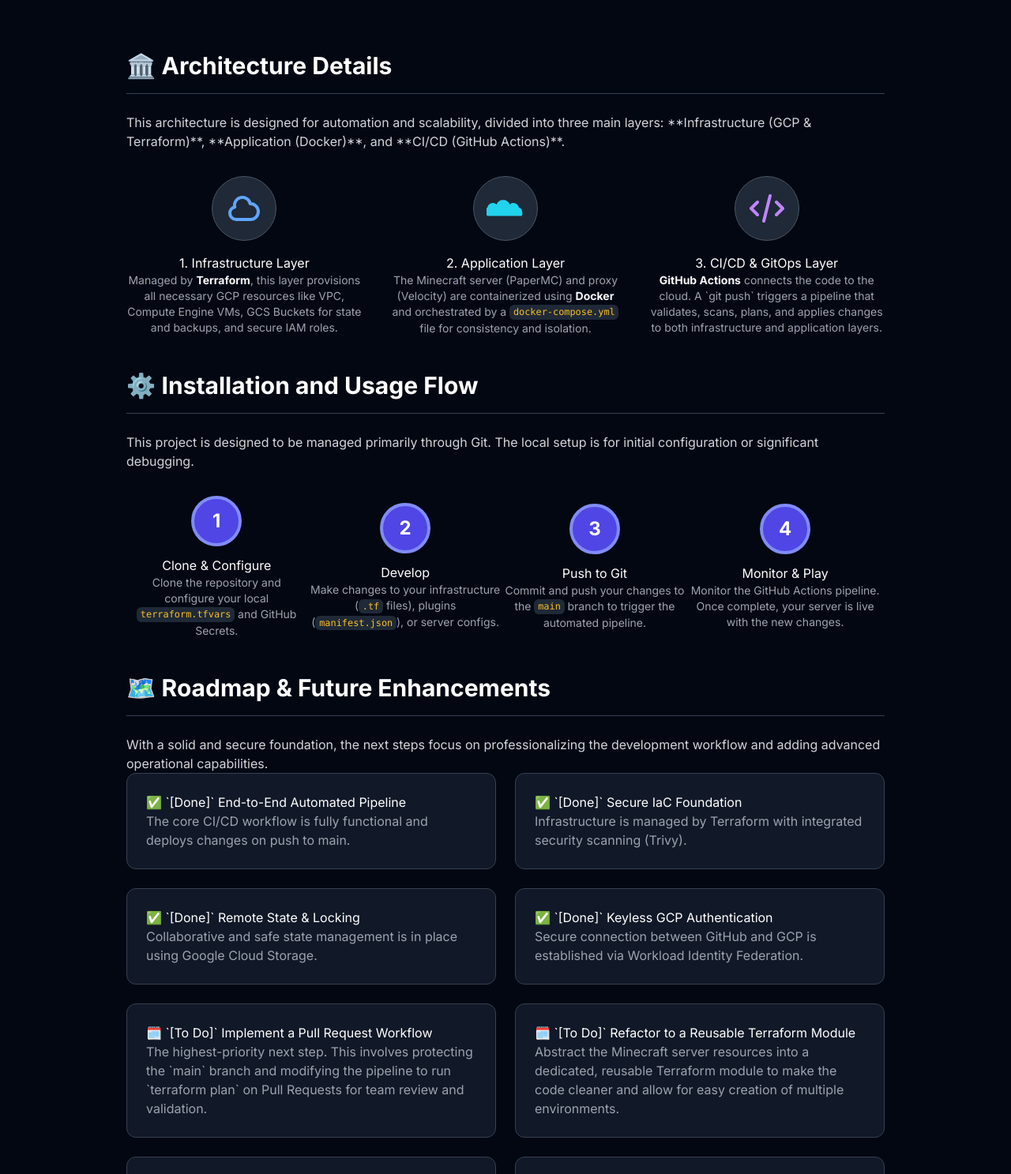
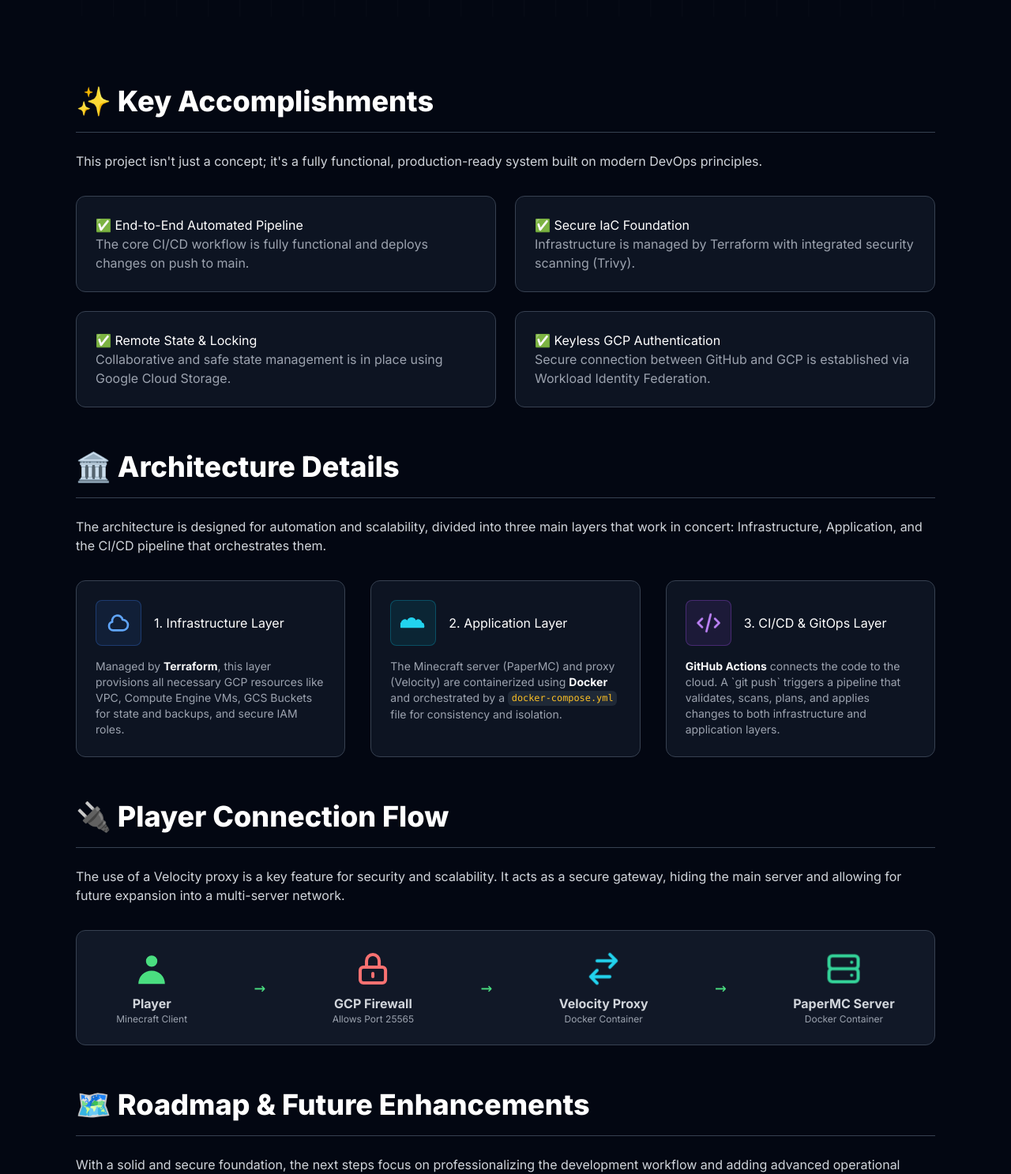
Before and after one commit to lucascardosobarbeiro/server-mine-v2, a plain HTML site: page index.html in a window 1280 px wide. Shown: the part 740-2227 px from the top of the page at 79% size. Drawn offline with nearby package versions, Linux system fonts and the light colour scheme.

Commit message:
Reset gh-pages to contain only index.html

```diff
--- a/index.html
+++ b/index.html
@@ -7,12 +7,58 @@
     <script src="https://cdn.tailwindcss.com"></script>
     <link rel="preconnect" href="https://fonts.googleapis.com">
     <link rel="preconnect" href="https://fonts.gstatic.com" crossorigin>
-    <link href="https://fonts.googleapis.com/css2?family=Inter:wght@400;500;600;700;800&display=swap" rel="stylesheet">
+    <link href="https://fonts.googleapis.com/css2?family=Inter:wght@400;500;600;700;800;900&display=swap" rel="stylesheet">
     <style>
+        @keyframes gradient-animation {
+            0% { background-position: 0% 50%; }
+            50% { background-position: 100% 50%; }
+            100% { background-position: 0% 50%; }
+        }
+        @keyframes fade-in-up {
+            from { opacity: 0; transform: translateY(20px); }
+            to { opacity: 1; transform: translateY(0); }
+        }
+        @keyframes subtle-pulse {
+            0%, 100% { transform: scale(1); }
+            50% { transform: scale(1.05); }
+        }
+        @keyframes grid-pan {
+            0% { background-position: 0% 0%; }
+            100% { background-position: 100% 100%; }
+        }
+        .animate-gradient {
+            background-size: 200% 200%;
+            animation: gradient-animation 15s ease infinite;
+        }
+        .fade-in-up {
+            animation: fade-in-up 0.8s ease-out forwards;
+            opacity: 0;
+        }
+        .icon-pulse {
+            animation: subtle-pulse 2.5s ease-in-out infinite;
+        }
         body {
             font-family: 'Inter', sans-serif;
             background-color: #030712; /* bg-gray-950 */
             color: #d1d5db; /* text-gray-300 */
+        }
+        .hero-section {
+            position: relative;
+            overflow: hidden;
+        }
+        .hero-bg-grid {
+            position: absolute;
+            top: 0;
+            left: 0;
+            width: 100%;
+            height: 100%;
+            background-image:
+                linear-gradient(to right, rgba(255, 255, 255, 0.05) 1px, transparent 1px),
+                linear-gradient(to bottom, rgba(255, 255, 255, 0.05) 1px, transparent 1px);
+            background-size: 40px 40px;
+            animation: grid-pan 60s linear infinite;
+            z-index: 0;
+            opacity: 0.5;
         }
         .prose { color: #d1d5db; }
         .prose h1, .prose h2, .prose h3 { color: #ffffff; }
@@ -40,10 +86,10 @@
         .prose h2 {
             border-bottom: 1px solid #374151;
             padding-bottom: 0.75rem;
-            margin-top: 2.5rem;
+            margin-top: 3rem;
             margin-bottom: 1.5rem;
-            font-size: 1.875rem; /* text-3xl */
-            font-weight: 700;
+            font-size: 2.25rem; /* text-4xl */
+            font-weight: 800;
         }
         .copy-btn {
             position: absolute;
@@ -61,134 +107,162 @@
         }
         .copy-btn:hover { opacity: 1; background-color: #4b5563; }
         .card {
-            background-color: #111827;
+            background-color: rgba(17, 24, 39, 0.8); /* bg-gray-900 com transparência */
+            backdrop-filter: blur(10px);
             border: 1px solid #374151;
             border-radius: 0.75rem;
             padding: 1.5rem;
             transition: all 0.3s ease-in-out;
             height: 100%;
+            position: relative;
+            overflow: hidden;
+        }
+        .card:hover::before {
+            content: '';
+            position: absolute;
+            top: 0;
+            left: 0;
+            right: 0;
+            bottom: 0;
+            border-radius: 0.75rem;
+            padding: 1px;
+            background: linear-gradient(145deg, #4f46e5, #3b82f6);
+            -webkit-mask:
+                linear-gradient(#fff 0 0) content-box,
+                linear-gradient(#fff 0 0);
+            -webkit-mask-composite: xor;
+            mask-composite: exclude;
         }
         .card:hover {
             transform: translateY(-5px);
-            box-shadow: 0 10px 15px -3px rgba(0, 0, 0, 0.1), 0 4px 6px -2px rgba(0, 0, 0, 0.05);
-            border-color: #4f46e5;
+            box-shadow: 0 10px 25px -5px rgba(79, 70, 229, 0.2);
         }
         .icon {
-            width: 1.5rem;
-            height: 1.5rem;
+            width: 1.75rem;
+            height: 1.75rem;
             margin-right: 0.75rem;
-        }
-        .flow-arrow {
-            flex-grow: 1;
-            background-image: linear-gradient(to right, #4b5563 50%, transparent 50%);
-            background-size: 8px 2px;
-            background-repeat: repeat-x;
-            height: 2px;
         }
     </style>
 </head>
 <body>
 
-    <div class="container mx-auto p-4 md:p-8 max-w-5xl">
+    <div class="container mx-auto p-4 md:p-8 max-w-6xl">
         <article class="prose prose-invert max-w-none">
 
-            <div class="text-center mb-16">
-                <img src="https://res.cloudinary.com/zenbusiness/image/upload/v1670445040/logaster/logaster-2020-06-image14-3.png" width="150" alt="Logo do Projeto" class="mx-auto mb-4" />
-                <h1 class="text-4xl md:text-5xl font-extrabold mb-4 text-transparent bg-clip-text bg-gradient-to-r from-blue-400 to-emerald-400">GitOps-Powered Minecraft Server on GCP</h1>
-                <p class="text-lg text-gray-400 max-w-3xl mx-auto">
-                    This project provides a <strong>robust, scalable, and easily editable</strong> Infrastructure as Code (IaC) solution for deploying a production-ready PaperMC Minecraft server with a Velocity proxy on the Google Cloud Platform (GCP). It automates the entire lifecycle, from provisioning and configuration to deployment and updates, all designed to be seamlessly managed through CI/CD pipelines.
-                </p>
-                <div class="mt-6 flex justify-center gap-2">
-                    <img src="https://img.shields.io/badge/status-active-green?style=for-the-badge" alt="Status Ativo" />
-                    <img src="https://img.shields.io/badge/license-MIT-blue?style=for-the-badge" alt="Licença MIT" />
+            <header class="hero-section text-center mb-20 py-16 rounded-xl">
+                <div class="hero-bg-grid"></div>
+                <div class="relative z-10">
+                    <img src="https://res.cloudinary.com/zenbusiness/image/upload/v1670445040/logaster/logaster-2020-06-image14-3.png" width="150" alt="Logo do Projeto" class="mx-auto mb-6" />
+                    <h1 class="text-4xl md:text-6xl font-black mb-4 text-transparent bg-clip-text bg-gradient-to-r from-blue-400 via-purple-400 to-emerald-400 animate-gradient">GitOps-Powered Minecraft Server</h1>
+                    <p class="text-xl text-gray-400 max-w-3xl mx-auto">
+                        A fully automated, secure, and scalable Infrastructure as Code (IaC) solution for deploying a production-ready Minecraft server on GCP.
+                    </p>
+                    <div class="mt-8 flex justify-center gap-2">
+                        <img src="https://img.shields.io/badge/status-active-green?style=for-the-badge" alt="Status Ativo" />
+                        <img src="https://img.shields.io/badge/license-MIT-blue?style=for-the-badge" alt="Licença MIT" />
+                        <img src="https://img.shields.io/github/stars/lucascardosobarbeiro/server-mine-v2?style=for-the-badge&logo=github" alt="GitHub Stars" />
+                    </div>
                 </div>
-            </div>
+            </header>
 
-            <section>
+            <section class="fade-in-up">
+                <h2>✨ Key Accomplishments</h2>
+                <p>This project isn't just a concept; it's a fully functional, production-ready system built on modern DevOps principles.</p>
+                <div class="grid grid-cols-1 md:grid-cols-2 gap-6 mt-8">
+                    <div class="card">
+                        <h3 class="flex items-center !mt-0">✅ End-to-End Automated Pipeline</h3>
+                        <p class="text-gray-400">The core CI/CD workflow is fully functional and deploys changes on push to main.</p>
+                    </div>
+                     <div class="card">
+                        <h3 class="flex items-center !mt-0">✅ Secure IaC Foundation</h3>
+                        <p class="text-gray-400">Infrastructure is managed by Terraform with integrated security scanning (Trivy).</p>
+                    </div>
+                     <div class="card">
+                        <h3 class="flex items-center !mt-0">✅ Remote State & Locking</h3>
+                        <p class="text-gray-400">Collaborative and safe state management is in place using Google Cloud Storage.</p>
+                    </div>
+                     <div class="card">
+                        <h3 class="flex items-center !mt-0">✅ Keyless GCP Authentication</h3>
+                        <p class="text-gray-400">Secure connection between GitHub and GCP is established via Workload Identity Federation.</p>
+                    </div>
+                </div>
+            </section>
+
+            <section class="fade-in-up">
                 <h2>🏛️ Architecture Details</h2>
-                <p>This architecture is designed for automation and scalability, divided into three main layers: **Infrastructure (GCP & Terraform)**, **Application (Docker)**, and **CI/CD (GitHub Actions)**.</p>
+                <p>The architecture is designed for automation and scalability, divided into three main layers that work in concert: Infrastructure, Application, and the CI/CD pipeline that orchestrates them.</p>
                 <div class="grid grid-cols-1 md:grid-cols-3 gap-8 mt-8">
                     <!-- Coluna Infraestrutura -->
-                    <div class="flex flex-col items-center text-center">
-                        <div class="p-4 bg-gray-800 rounded-full border border-gray-600 mb-4">
-                            <svg class="h-12 w-12 text-blue-400" xmlns="http://www.w3.org/2000/svg" fill="none" viewBox="0 0 24 24" stroke="currentColor"><path stroke-linecap="round" stroke-linejoin="round" stroke-width="2" d="M3 15a4 4 0 004 4h9a5 5 0 10-.1-9.999 5.002 5.002 0 10-9.78 2.096A4.001 4.001 0 003 15z" /></svg>
+                    <div class="card">
+                        <div class="flex items-center mb-4">
+                            <div class="p-3 bg-blue-500/10 rounded-lg border border-blue-500/30 mr-4"><svg class="h-8 w-8 text-blue-400 icon-pulse" xmlns="http://www.w3.org/2000/svg" fill="none" viewBox="0 0 24 24" stroke="currentColor"><path stroke-linecap="round" stroke-linejoin="round" stroke-width="2" d="M3 15a4 4 0 004 4h9a5 5 0 10-.1-9.999 5.002 5.002 0 10-9.78 2.096A4.001 4.001 0 003 15z" /></svg></div>
+                            <h3 class="!mt-0">1. Infrastructure Layer</h3>
                         </div>
-                        <h3 class="!mt-0">1. Infrastructure Layer</h3>
                         <p class="text-sm text-gray-400">Managed by <strong>Terraform</strong>, this layer provisions all necessary GCP resources like VPC, Compute Engine VMs, GCS Buckets for state and backups, and secure IAM roles.</p>
                     </div>
                     <!-- Coluna Aplicação -->
-                    <div class="flex flex-col items-center text-center">
-                        <div class="p-4 bg-gray-800 rounded-full border border-gray-600 mb-4">
-                             <svg class="h-12 w-12 text-cyan-400" xmlns="http://www.w3.org/2000/svg" viewBox="0 0 24 24"><path fill="currentColor" d="M22.46,14a2.5,2.5,0,0,0-2-2.45,3.47,3.47,0,0,0-5.83-2.1,4.46,4.46,0,0,0-8.26,0,3.47,3.47,0,0,0-5.83,2.1,2.5,2.5,0,0,0-2,2.45,2.74,2.74,0,0,0,2.76,2.72H22.2A2.74,2.74,0,0,0,22.46,14Z"/></svg>
+                    <div class="card">
+                         <div class="flex items-center mb-4">
+                            <div class="p-3 bg-cyan-500/10 rounded-lg border border-cyan-500/30 mr-4"><svg class="h-8 w-8 text-cyan-400 icon-pulse" style="animation-delay: 0.2s" xmlns="http://www.w3.org/2000/svg" viewBox="0 0 24 24"><path fill="currentColor" d="M22.46,14a2.5,2.5,0,0,0-2-2.45,3.47,3.47,0,0,0-5.83-2.1,4.46,4.46,0,0,0-8.26,0,3.47,3.47,0,0,0-5.83,2.1,2.5,2.5,0,0,0-2,2.45,2.74,2.74,0,0,0,2.76,2.72H22.2A2.74,2.74,0,0,0,22.46,14Z"/></svg></div>
+                            <h3 class="!mt-0">2. Application Layer</h3>
                         </div>
-                        <h3 class="!mt-0">2. Application Layer</h3>
                         <p class="text-sm text-gray-400">The Minecraft server (PaperMC) and proxy (Velocity) are containerized using <strong>Docker</strong> and orchestrated by a <code>docker-compose.yml</code> file for consistency and isolation.</p>
                     </div>
                     <!-- Coluna CI/CD -->
-                    <div class="flex flex-col items-center text-center">
-                        <div class="p-4 bg-gray-800 rounded-full border border-gray-600 mb-4">
-                            <svg class="h-12 w-12 text-purple-400" xmlns="http://www.w3.org/2000/svg" fill="none" viewBox="0 0 24 24" stroke="currentColor"><path stroke-linecap="round" stroke-linejoin="round" stroke-width="2" d="M10 20l4-16m4 4l4 4-4 4M6 16l-4-4 4-4" /></svg>
+                    <div class="card">
+                        <div class="flex items-center mb-4">
+                            <div class="p-3 bg-purple-500/10 rounded-lg border border-purple-500/30 mr-4"><svg class="h-8 w-8 text-purple-400 icon-pulse" style="animation-delay: 0.4s" xmlns="http://www.w3.org/2000/svg" fill="none" viewBox="0 0 24 24" stroke="currentColor"><path stroke-linecap="round" stroke-linejoin="round" stroke-width="2" d="M10 20l4-16m4 4l4 4-4 4M6 16l-4-4 4-4" /></svg></div>
+                            <h3 class="!mt-0">3. CI/CD & GitOps Layer</h3>
                         </div>
-                        <h3 class="!mt-0">3. CI/CD & GitOps Layer</h3>
                         <p class="text-sm text-gray-400"><strong>GitHub Actions</strong> connects the code to the cloud. A `git push` triggers a pipeline that validates, scans, plans, and applies changes to both infrastructure and application layers.</p>
                     </div>
                 </div>
             </section>
 
-            <section>
-                <h2>⚙️ Installation and Usage Flow</h2>
-                <p>This project is designed to be managed primarily through Git. The local setup is for initial configuration or significant debugging.</p>
-                <div class="mt-8 flex flex-col md:flex-row items-center justify-between gap-4 md:gap-0">
-                    <!-- Step 1 -->
-                    <div class="flex flex-col items-center text-center max-w-xs">
-                        <div class="w-16 h-16 rounded-full bg-indigo-600 flex items-center justify-center text-2xl font-bold text-white mb-3 border-4 border-indigo-400">1</div>
-                        <h3 class="!mt-0">Clone & Configure</h3>
-                        <p class="text-sm text-gray-400">Clone the repository and configure your local <code>terraform.tfvars</code> and GitHub Secrets.</p>
+            <section class="fade-in-up">
+                <h2>🔌 Player Connection Flow</h2>
+                <p>The use of a Velocity proxy is a key feature for security and scalability. It acts as a secure gateway, hiding the main server and allowing for future expansion into a multi-server network.</p>
+                <div class="mt-8 bg-gray-900 p-6 rounded-xl border border-gray-700 flex flex-col md:flex-row items-center justify-around gap-4 text-center">
+                    <!-- Player -->
+                    <div class="flex flex-col items-center">
+                        <svg xmlns="http://www.w3.org/2000/svg" class="h-12 w-12 text-green-400 icon-pulse" viewBox="0 0 20 20" fill="currentColor"><path fill-rule="evenodd" d="M10 9a3 3 0 100-6 3 3 0 000 6zm-7 9a7 7 0 1114 0H3z" clip-rule="evenodd" /></svg>
+                        <p class="font-bold mt-2">Player</p>
+                        <p class="text-xs text-gray-400">Minecraft Client</p>
                     </div>
-                    <div class="flow-arrow hidden md:block"></div>
-                     <!-- Step 2 -->
-                    <div class="flex flex-col items-center text-center max-w-xs">
-                        <div class="w-16 h-16 rounded-full bg-indigo-600 flex items-center justify-center text-2xl font-bold text-white mb-3 border-4 border-indigo-400">2</div>
-                        <h3 class="!mt-0">Develop</h3>
-                        <p class="text-sm text-gray-400">Make changes to your infrastructure (<code>.tf</code> files), plugins (<code>manifest.json</code>), or server configs.</p>
+
+                    <div class="text-green-400 font-mono text-2xl mx-4">→</div>
+
+                    <!-- GCP Firewall -->
+                    <div class="flex flex-col items-center">
+                         <svg xmlns="http://www.w3.org/2000/svg" class="h-12 w-12 text-red-400 icon-pulse" style="animation-delay: 0.2s" fill="none" viewBox="0 0 24 24" stroke="currentColor" stroke-width="2"><path stroke-linecap="round" stroke-linejoin="round" d="M12 15v2m-6 4h12a2 2 0 002-2v-6a2 2 0 00-2-2H6a2 2 0 00-2 2v6a2 2 0 002 2zm10-10V7a4 4 0 00-8 0v4h8z" /></svg>
+                        <p class="font-bold mt-2">GCP Firewall</p>
+                        <p class="text-xs text-gray-400">Allows Port 25565</p>
                     </div>
-                    <div class="flow-arrow hidden md:block"></div>
-                    <!-- Step 3 -->
-                    <div class="flex flex-col items-center text-center max-w-xs">
-                        <div class="w-16 h-16 rounded-full bg-indigo-600 flex items-center justify-center text-2xl font-bold text-white mb-3 border-4 border-indigo-400">3</div>
-                        <h3 class="!mt-0">Push to Git</h3>
-                        <p class="text-sm text-gray-400">Commit and push your changes to the <code>main</code> branch to trigger the automated pipeline.</p>
+
+                    <div class="text-green-400 font-mono text-2xl mx-4">→</div>
+
+                    <!-- Velocity Proxy -->
+                    <div class="flex flex-col items-center">
+                         <svg xmlns="http://www.w3.org/2000/svg" class="h-12 w-12 text-cyan-400 icon-pulse" style="animation-delay: 0.4s" fill="none" viewBox="0 0 24 24" stroke="currentColor" stroke-width="2"><path stroke-linecap="round" stroke-linejoin="round" d="M8 7h12m0 0l-4-4m4 4l-4 4m0 6H4m0 0l4 4m-4-4l4-4" /></svg>
+                        <p class="font-bold mt-2">Velocity Proxy</p>
+                        <p class="text-xs text-gray-400">Docker Container</p>
                     </div>
-                     <div class="flow-arrow hidden md:block"></div>
-                     <!-- Step 4 -->
-                    <div class="flex flex-col items-center text-center max-w-xs">
-                        <div class="w-16 h-16 rounded-full bg-indigo-600 flex items-center justify-center text-2xl font-bold text-white mb-3 border-4 border-indigo-400">4</div>
-                        <h3 class="!mt-0">Monitor & Play</h3>
-                        <p class="text-sm text-gray-400">Monitor the GitHub Actions pipeline. Once complete, your server is live with the new changes.</p>
+
+                    <div class="text-green-400 font-mono text-2xl mx-4">→</div>
+
+                    <!-- PaperMC Server -->
+                    <div class="flex flex-col items-center">
+                        <svg xmlns="http://www.w3.org/2000/svg" class="h-12 w-12 text-emerald-400 icon-pulse" style="animation-delay: 0.6s" fill="none" viewBox="0 0 24 24" stroke="currentColor" stroke-width="2"><path stroke-linecap="round" stroke-linejoin="round" d="M5 12h14M5 12a2 2 0 01-2-2V6a2 2 0 012-2h14a2 2 0 012 2v4a2 2 0 01-2 2M5 12a2 2 0 00-2 2v4a2 2 0 002 2h14a2 2 0 002-2v-4a2 2 0 00-2-2m-2-4h.01M17 16h.01" /></svg>
+                        <p class="font-bold mt-2">PaperMC Server</p>
+                        <p class="text-xs text-gray-400">Docker Container</p>
                     </div>
                 </div>
             </section>
 
-            <section>
+            <section class="fade-in-up">
                 <h2>🗺️ Roadmap & Future Enhancements</h2>
                 <p>With a solid and secure foundation, the next steps focus on professionalizing the development workflow and adding advanced operational capabilities.</p>
                 <div class="grid grid-cols-1 md:grid-cols-2 gap-6">
-                    <div class="card">
-                        <h3 class="flex items-center !mt-0">✅ `[Done]` End-to-End Automated Pipeline</h3>
-                        <p class="text-gray-400">The core CI/CD workflow is fully functional and deploys changes on push to main.</p>
-                    </div>
-                     <div class="card">
-                        <h3 class="flex items-center !mt-0">✅ `[Done]` Secure IaC Foundation</h3>
-                        <p class="text-gray-400">Infrastructure is managed by Terraform with integrated security scanning (Trivy).</p>
-                    </div>
-                     <div class="card">
-                        <h3 class="flex items-center !mt-0">✅ `[Done]` Remote State & Locking</h3>
-                        <p class="text-gray-400">Collaborative and safe state management is in place using Google Cloud Storage.</p>
-                    </div>
-                     <div class="card">
-                        <h3 class="flex items-center !mt-0">✅ `[Done]` Keyless GCP Authentication</h3>
-                        <p class="text-gray-400">Secure connection between GitHub and GCP is established via Workload Identity Federation.</p>
-                    </div>
                     <div class="card">
                         <h3 class="flex items-center !mt-0">🗓️ `[To Do]` Implement a Pull Request Workflow</h3>
                         <p class="text-gray-400">The highest-priority next step. This involves protecting the `main` branch and modifying the pipeline to run `terraform plan` on Pull Requests for team review and validation.</p>
@@ -208,9 +282,9 @@
                 </div>
             </section>
 
-            <section>
+            <section class="fade-in-up">
                 <h2>🤝 Contributions & Contact</h2>
-                 <div class="flex items-center gap-6 mt-4">
+                 <div class="flex items-center gap-6 mt-4 p-6 bg-gray-900 rounded-lg border border-gray-700">
                     <p class="m-0">Contributions are welcome! Feel free to open an issue or submit a pull request.</p>
                     <div class="flex-shrink-0 border-l border-gray-700 pl-6">
                         <p class="m-0"><strong>Email:</strong> <a href="mailto:lcb.barbeiro@gmail.com">lcb.barbeiro@gmail.com</a></p>
@@ -252,6 +326,19 @@
                 });
             }
         });
+
+        // Animação de fade-in ao rolar
+        const observer = new IntersectionObserver((entries) => {
+            entries.forEach(entry => {
+                if (entry.isIntersecting) {
+                    entry.target.classList.add('fade-in-up');
+                }
+            });
+        }, { threshold: 0.1 });
+
+        document.querySelectorAll('section').forEach(section => {
+            observer.observe(section);
+        });
     </script>
 </body>
 </html>
```
